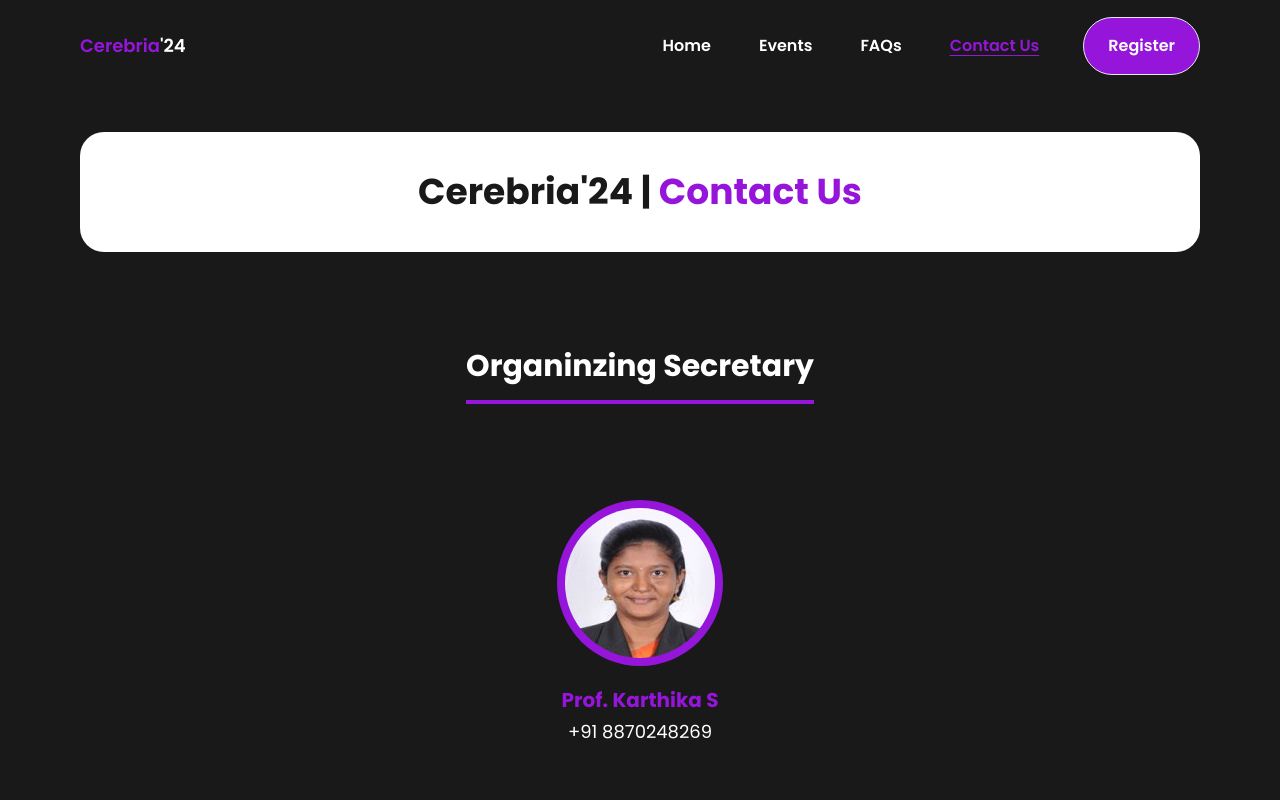
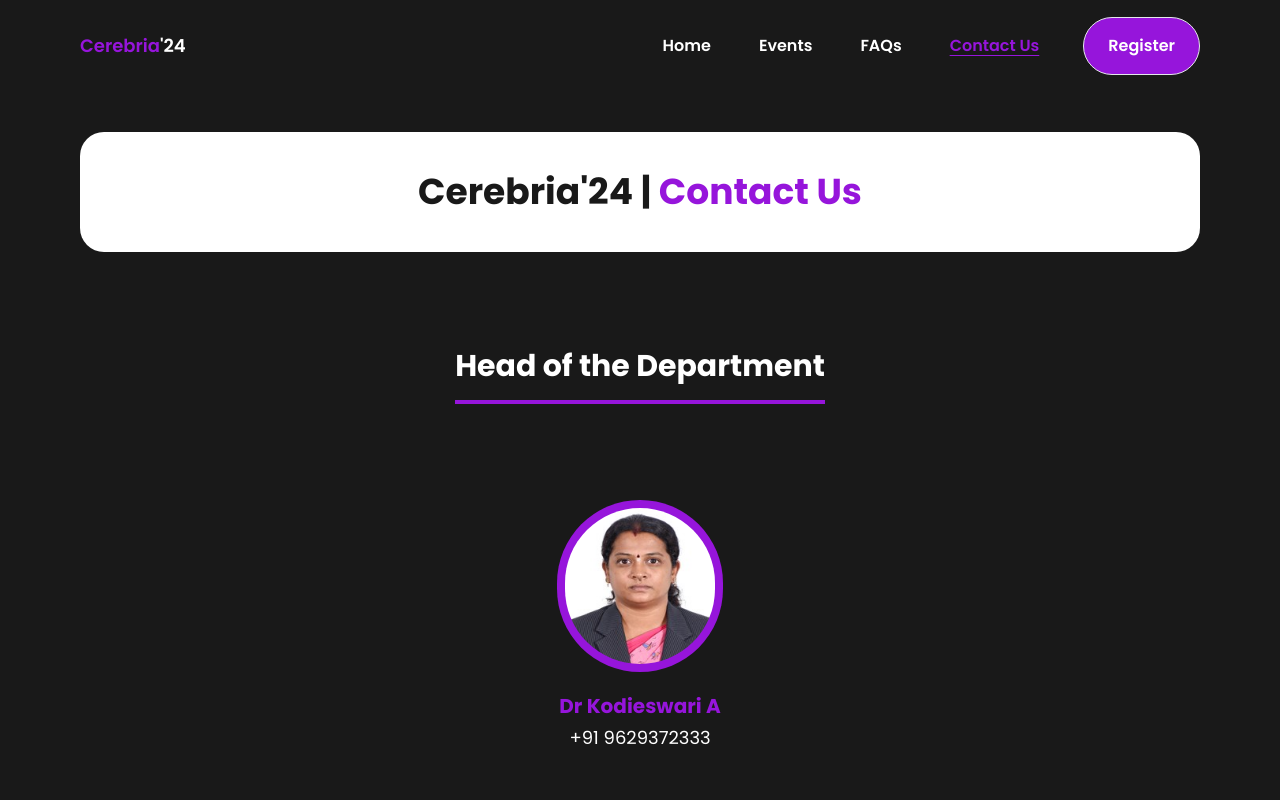
Before and after one commit to itsraviprasath/cerebria, a Next.js app: page /contact-us in a window 1280 px wide. Shown: the top 800 px of the page. Built offline with nearby package versions, Linux system fonts and the light colour scheme.

Commit message:
Hod name add

```diff
--- a/src/app/contact-us/page.tsx
+++ b/src/app/contact-us/page.tsx
@@ -5,12 +5,30 @@ import Shamanth from "@/../public/images/contact/Shamanth.png";
 import Dhanusri from "@/../public/images/contact/Dhanusri.jpg";
 import Dhayanithi from "@/../public/images/contact/Dhayanithi.jpg";
 import Samyuktha from "@/../public/images/contact/Samyuktha.jpg";
+import Kodieswari from "@/../public/images/contact/Kodieswari.jpg";
 import { Text } from "@/components/ui/Text";
 
 const ContactUs = () => {
   return (
     <section className="my-10">
       <HeroSection name="Contact Us" />
+      {/*  */}
+      <div className="my-20">
+        <Text
+          variant="h2"
+          className="text-center my-24 border-b-4 w-fit m-auto pb-4 border-primary"
+        >
+          Head of the Department
+        </Text>
+        <div className="lg:grid grid-cols-1 place-items-center">
+          <PersonCard
+            pic={Kodieswari}
+            name="Dr Kodieswari A"
+            phone="9629372333"
+            key={0}
+          />
+        </div>
+      </div>
       {/* Organinzing Secretary */}
       <div className="my-20">
         <Text
```
Also changed, not shown: public/images/contact/Kodieswari.jpg (added).
